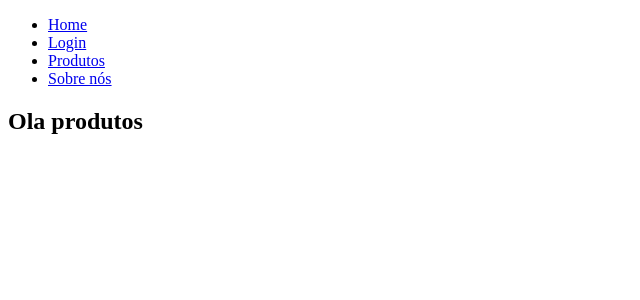
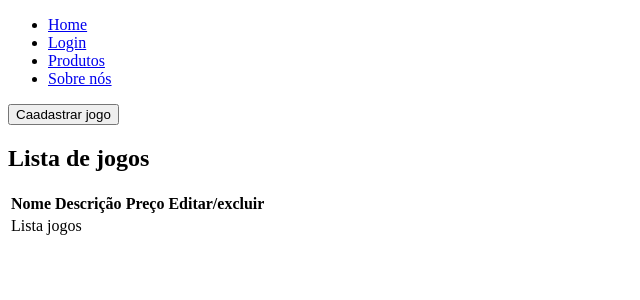
Before and after one commit to santanaIgot/app-front-react, a React (Vite) app: page /produtos in a window 1280 px wide. Shown: the top 300 px of the page, without its empty margins (0-640 px from the left). Built offline with nearby package versions, Linux system fonts and the light colour scheme.

Commit message:
Tabela adicionar produtos criada

```diff
--- a/src/routes/Produtos.jsx
+++ b/src/routes/Produtos.jsx
@@ -8,7 +8,29 @@ export default function Produtos(params) {
         <>
 
         <section>
-            <h2>Ola produtos</h2>
+            <button>Caadastrar jogo</button>
+
+            <h1>Lista de jogos</h1>
+
+            <table>
+                <thead>
+                    <tr>
+                        <th>Nome</th>
+                        <th>Descrição</th>
+                        <th>Preço</th>
+                        <th>Editar/excluir</th>
+                    </tr>
+                </thead>
+                <tbody>
+                    {/* Carregar dados */}
+                </tbody>
+
+                <tfoot>
+                    <tr>
+                        <td colSpan="4">Lista jogos</td>
+                    </tr>
+                </tfoot>
+            </table>
         </section>
         </>
     )
```
